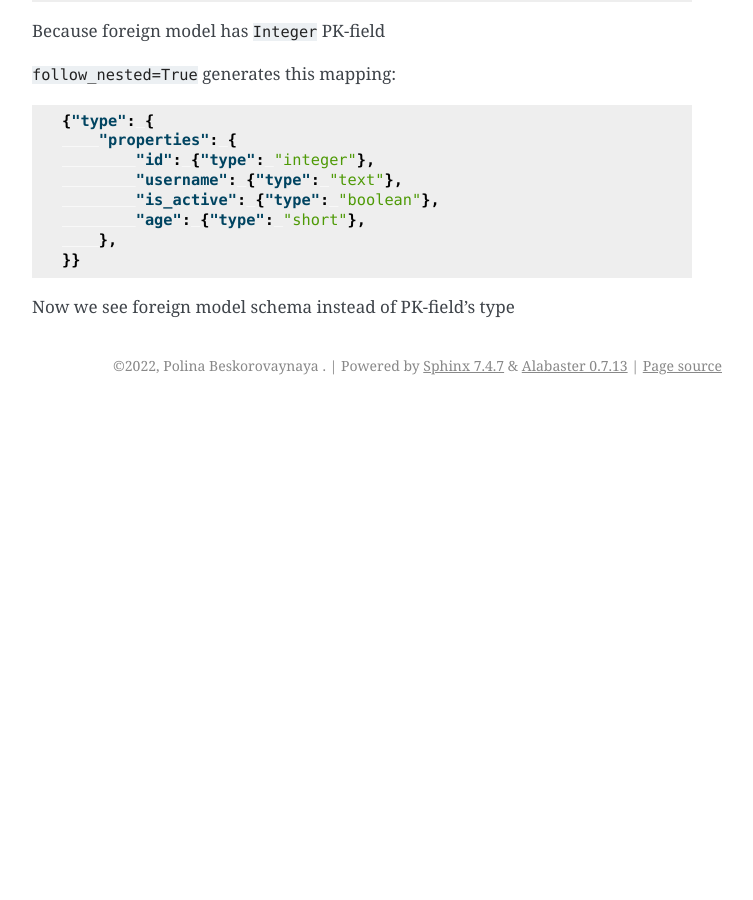
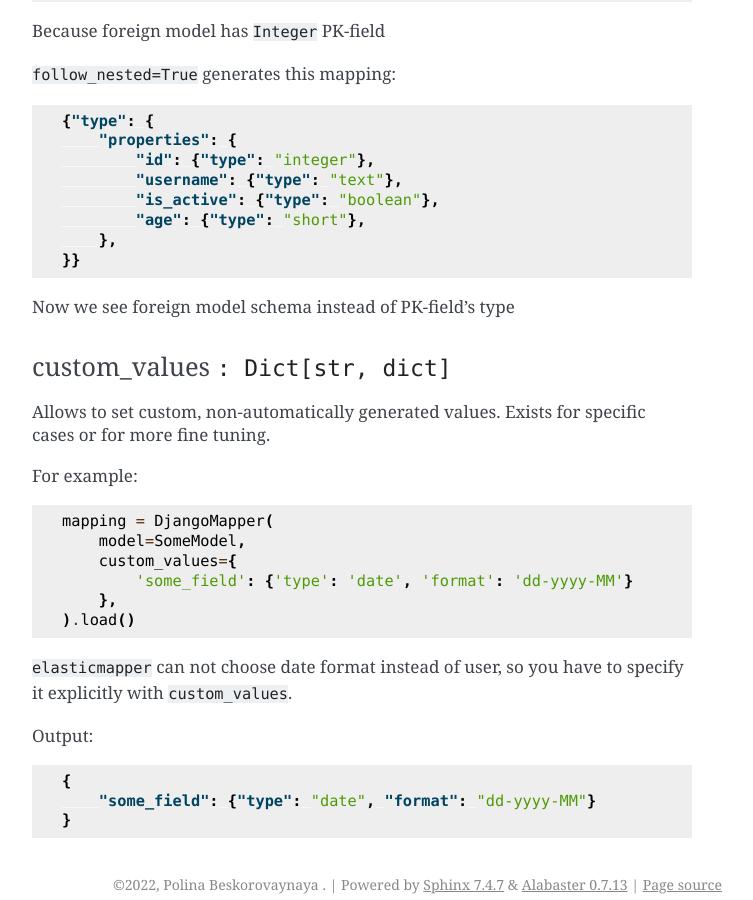
Before and after one commit to nomilkinmyhome/elasticmapper, a Sphinx documentation site: the page built from docs/mapper.rst, in a window 1280 px wide and 900 px high, scrolled down 1388 px. Shown: the whole window, without its empty margins (388-1141 px from the left). Built offline with Sphinx 7.4.7, drawn with Linux system fonts in a browser that asks for light colours; before the commit the page ends 1793 px from its top, so only the background shows below that; some of the changed text lies outside the part shown.

Commit message:
add custom-values

```diff
--- a/docs/mapper.rst
+++ b/docs/mapper.rst
@@ -84,3 +84,31 @@ Because foreign model has ``Integer`` PK-field
     }}
 
 Now we see foreign model schema instead of PK-field's type
+
+^^^^
+custom_values ``: Dict[str, dict]``
+^^^^
+
+Allows to set custom, non-automatically generated values. Exists for specific cases or for more fine tuning.
+
+For example:
+
+.. code-block:: python
+
+    mapping = DjangoMapper(
+        model=SomeModel,
+        custom_values={
+            'some_field': {'type': 'date', 'format': 'dd-yyyy-MM'}
+        },
+    ).load()
+
+
+``elasticmapper`` can not choose date format instead of user, so you have to specify it explicitly with ``custom_values``.
+
+Output:
+
+.. code-block:: json
+
+    {
+        "some_field": {"type": "date", "format": "dd-yyyy-MM"}
+    }
```
Also changed, not shown: docs/basic_usage.rst (+5 -5 lines), 2 other files.
